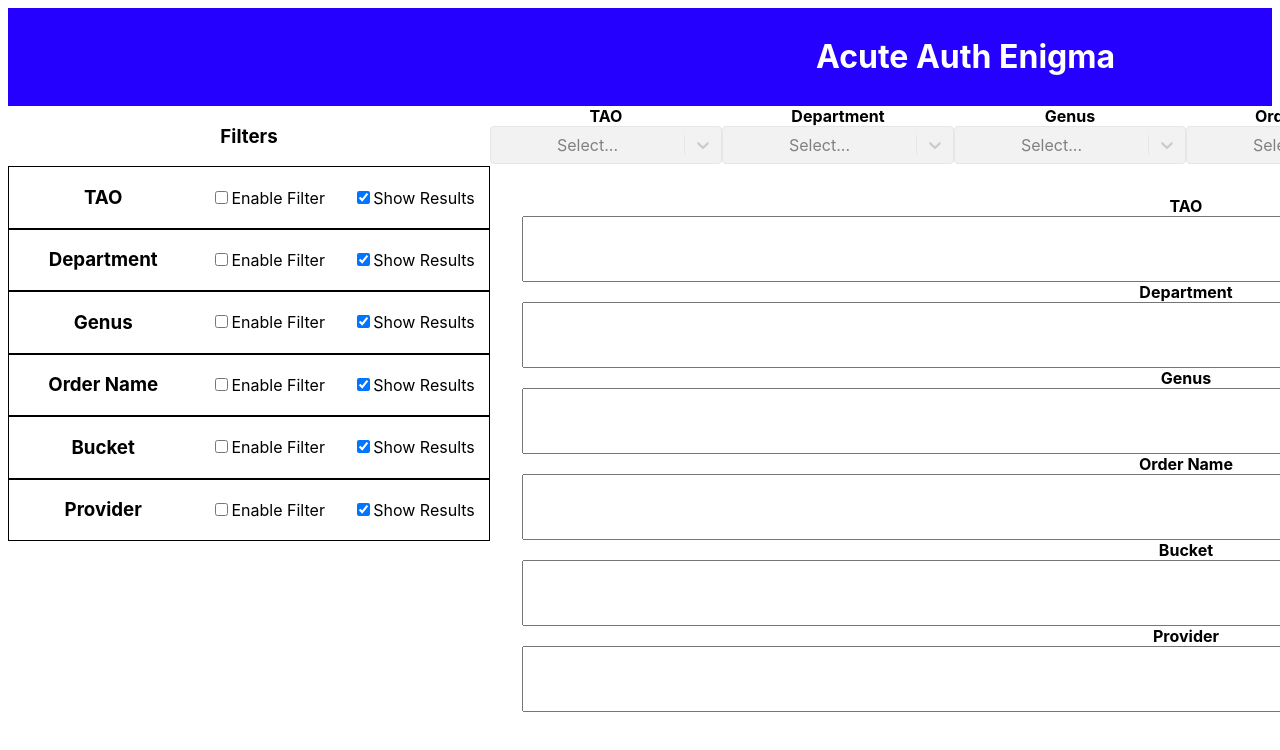
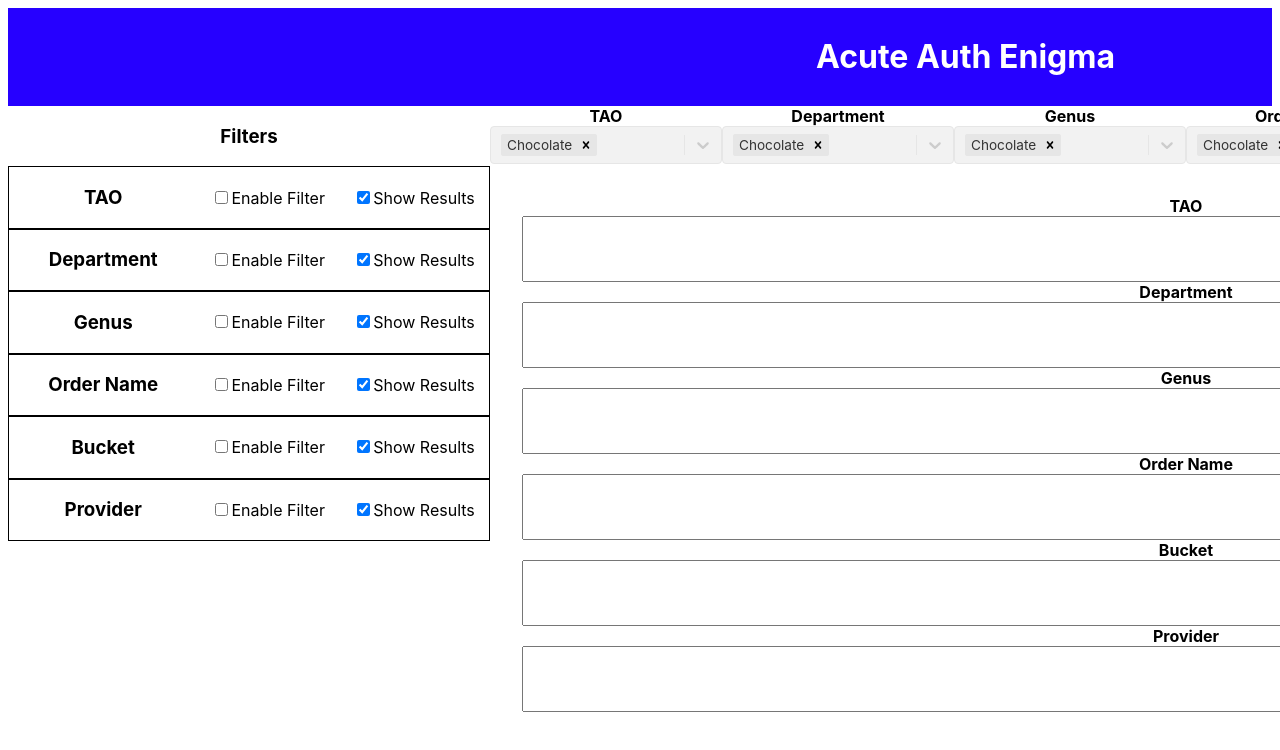
Before and after one commit to dmartin5150/acuteauthenigmaf, a React (Create React App) app: page / in a window 1280 px wide. Shown: the top 750 px of the page. Built offline with nearby package versions, Linux system fonts and the light colour scheme.

Commit message:
added default value for filter values and made it multiselect

```diff
--- a/src/App.tsx
+++ b/src/App.tsx
@@ -5,10 +5,15 @@ import FilterPanel from './components/FilterPanel';
 import { itemProps, items } from './components/items';
 import ResultsPanel from './components/ResultsPanel';
 import AppPanel from './components/AppPanel';
+import Select from 'react-select';
+import { OptionType } from './components/FilterPanel';
 
 
-
-
+const filterOptions: OptionType[]= [
+  { value: 'chocolate', label: 'Chocolate' },
+  { value: 'strawberry', label: 'Strawberry' },
+  { value: 'vanilla', label: 'Vanilla' }
+]
 
 
 function App() {
@@ -59,8 +64,8 @@ function App() {
           />
           <AppPanel items={listItems} />
         </div>
-        {/* <ResultsPanel items={listItems} /> */}
       </div>
+
 
     </div>
   );
--- a/src/components/Filter.css
+++ b/src/components/Filter.css
@@ -4,6 +4,7 @@
     justify-items: center;
     align-items: center;
     width:14.5rem;
+
 
     label {
         font-weight: bold;
--- a/src/components/Filter.tsx
+++ b/src/components/Filter.tsx
@@ -1,7 +1,7 @@
-import React, {FC} from 'react';
-import Select from 'react-select';
+import React, {FC, useState} from 'react';
+import Select, {SingleValue, MultiValue, ActionMeta}  from 'react-select';
 import './Filter.css';
-
+import { OptionType } from './FilterPanel';
 
 type SelectOptions = {
     label: string;
@@ -17,13 +17,30 @@ interface FilterProps {
 }
 
 const Filter: FC<FilterProps> = ({name, isDisabled, options}) => {
+
+    // const [selectedValue, setSelectedValue] = useState<{label:string, value:string}[]>(options);
+    const [selectedValue, setSelectedValue] = useState<MultiValue<SelectOptions>>([options[0]]);
+
+
+    const handleChange = (newValue: MultiValue<SelectOptions>, actionMeta: ActionMeta<SelectOptions>) => {
+        setSelectedValue(newValue)
+    };
+
+
     return (
         <div className='filter'>
             <label>{name}</label>
             <div className='filter-select'>
-                <Select options={options}   isDisabled={isDisabled}/>
+                <Select
+                    options={options}
+                    isMulti={true}
+                    onChange={handleChange}
+                    isDisabled={isDisabled}
+                    value={selectedValue}
+                />
             </div>
         </div>
+
 
     )
 }
--- a/src/components/FilterPanel.tsx
+++ b/src/components/FilterPanel.tsx
@@ -1,9 +1,15 @@
 import React, {FC} from 'react';
+
 import Filter from './Filter';
 import './FilterPanel.css';
 import { itemProps } from './items';
 
-const filterOptions = [
+export type OptionType = {
+    value: string;
+    label: string;
+  };
+
+const filterOptions: OptionType[]= [
     { value: 'chocolate', label: 'Chocolate' },
     { value: 'strawberry', label: 'Strawberry' },
     { value: 'vanilla', label: 'Vanilla' }
```
